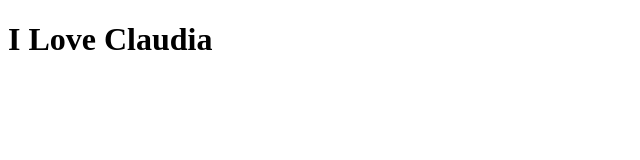
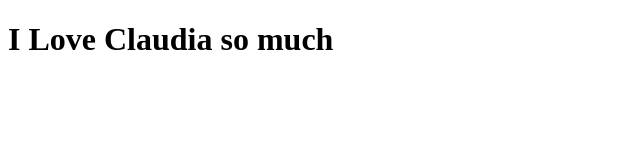
Before and after one commit to riveVermeulen/shiny-port, a plain HTML site: page index.html in a window 1280 px wide. Shown: the whole page, without its empty margins (0-640 px from the left). Drawn offline with Linux system fonts and the light colour scheme.

Commit message:
New copy added

```diff
--- a/index.html
+++ b/index.html
@@ -2,7 +2,8 @@
 <html>
 <body>
 
-<h1>I Love Claudia</h1>
+<h1>I Love Claudia so much</h1>
+
 
 </body>
 </html>
```
